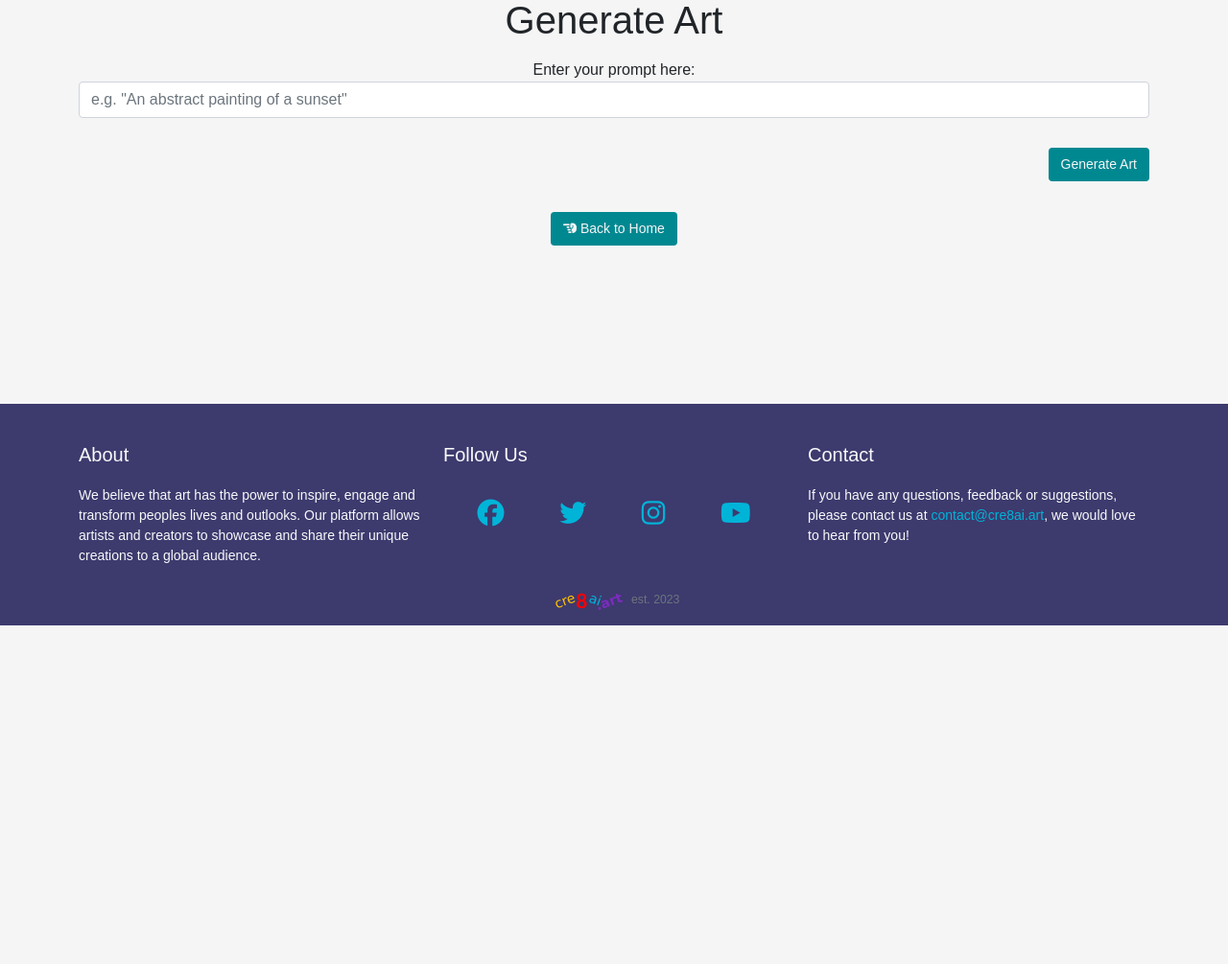
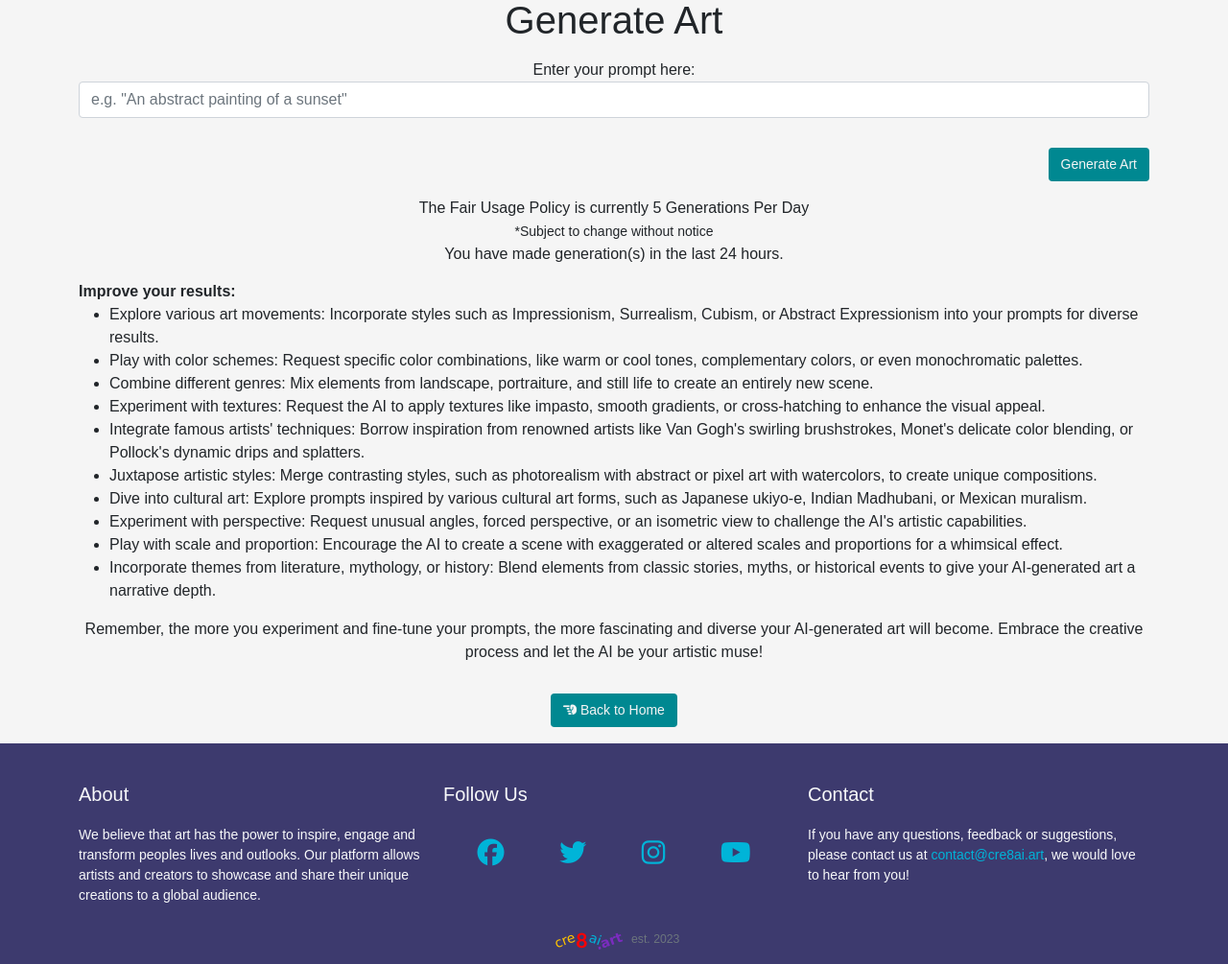
Before and after one commit to KC-7/ai-art-site, a Django app: page /generate_art/ in a window 1280 px wide. Shown: the part 148-1153 px from the top of the page at 96% size. Before the commit the page ends 800 px from the top, so only its background shows below. Run offline with Django 3.2, Linux system fonts and the light colour scheme; the visitor is signed in with stand-in values (Sample User, id 1); some libraries are stand-ins or nearby versions.

Commit message:
Image Generation: Add daily user limit for generations. Remove commented out code from Generation view and create new comments to describe remaining code. Add Generation Tips to Generation Page

```diff
--- a/art_gallery/models.py
+++ b/art_gallery/models.py
@@ -59,6 +59,9 @@ class Profile (models.Model):
     bio = models.TextField(max_length=500, blank=True)
     profile_picture = CloudinaryField('profile_pictures', default='images/defaultUser.png')
 
+    last_generation_timestamp = models.DateTimeField(null=True, blank=True)
+    generation_count = models.PositiveIntegerField(default=0)
+
     def __str__(self):
         return f"{self.user.username}'s Profile"
 
--- a/art_gallery/views.py
+++ b/art_gallery/views.py
@@ -44,6 +44,10 @@ from .forms import CommentForm, PostForm, GenerateForm, ProfileForm, EditPostFor
 if os.path.isfile('env.py'):
     import env
 
+from datetime import datetime, timedelta
+from django.utils import timezone
+from django.contrib.auth.decorators import login_required
+from django.utils.decorators import method_decorator
 
 openai.api_key = os.environ['OPENAI_API_KEY']
 
@@ -159,47 +163,84 @@ class UploadForm(FormView):
         return reverse('post_detail', args=[self.object.slug])
 
 
+@method_decorator(login_required, name='dispatch')
 class GenerateArt(FormView):
     """
-    Generates the AI artwork.
-    To avoid errors when the same prompt is used, it creates a unique Title, Slug and Public ID by adding a number to end of each duplicated search term.
+    This view requires user authentication and uses a GenerateForm to validate input.
+    It manages the generation of the image, creation of a new Post instance, and
+    limits the number of generations a user can make per day.
+
+    Attributes:
+        template_name (str): The template used to render the view.
+        form_class (class): The form class used to validate the input.
+
+    Methods:
+        form_valid(form): Processes the form if it is valid.
     """
     template_name = 'generate_art.html'
     form_class = GenerateForm
 
     def form_valid(self, form):
+        """
+        Processes the form if it is valid.
+
+        1. Checks if the user has reached the daily generation limit.
+        2. Generates an AI art image based on the user's prompt.
+        3. Creates a new Post instance for the generated image.
+        4. Increments the user's generation count.
+        5. Updates the user's last_generation_timestamp.
+
+        Args:
+            form (GenerateForm): The form instance containing the user's input.
+
+        Returns:
+            HttpResponse: Redirects to the post_detail view for the newly created post.
+        """
+        user = self.request.user
+        user_profile = user.profile
+        now = timezone.now()
+
+        # Check if the user has made any generations in the last 24 hours
+        if user_profile.last_generation_timestamp:
+            time_since_last_generation = now - user_profile.last_generation_timestamp
+
+            # Reset generation_count if it's been more than 24 hours since the last generation
+            if time_since_last_generation > timedelta(days=1):
+                user_profile.generation_count = 0
+                user_profile.save()
+
+        # Check if the user has reached their daily limit
+        if user_profile.generation_count >= 5:
+            # If the user has reached the daily limit, display an error message and return an invalid form response
+            messages.error(self.request, "You have reached your daily limit of 5 AI art generations. Please try again tomorrow.")
+            return self.form_invalid(form)
+
+        # Retrieve the prompt from the cleaned form data
         prompt = form.cleaned_data['prompt']
+
+        # Attempt to generate an image URL based on the given prompt
         try:
             image_url = generate_image_from_text(prompt)
         except ValueError:
+            # If image generation fails, display an error message and return an invalid form response
             messages.error(self.request, "We could not generate your requested image. This may have been due to your search terms. Please read the usage policy for unsuitable language and try again.")
             return self.form_invalid(form)
 
+        # Fetch the generated image from the URL and create an Image object
         response = requests.get(image_url)
         image_io = BytesIO(response.content)
         image = Image.open(image_io)
 
+        # Save the Image object to a BytesIO buffer in JPEG format
         output_io = BytesIO()
         image.save(output_io, format="JPEG")
         output_io.seek(0)
 
-        # uploaded_image = cloudinary.uploader.upload(
-        #     output_io,
-        #     public_id=f"{slugify(prompt)}",
-        #     format="jpg",
-        # )
-
+        # Create a new Post object and set its initial attributes
         post = Post()
         post.title = f"Generation for: '{prompt}'"
-        # post.description = f"AI-generated art based on the prompt: {prompt}. Created using cre8ai.art."
-        # post.post_image = uploaded_image['public_id']  # Sets the post_image field to the public_id returned by Cloudinary
-        # post.creator = self.request.user
-        # post.status = 1  # To make the post public by default
-        # post.slug = slugify(post.title)
-        # post.save()
-        # return redirect('post_detail', slug=post.slug)
 
-        # Generate a unique title
+        # Ensure the post title is unique by appending a counter if necessary
         base_title = f"Generation for: '{prompt}'"
         counter = 1
         post.title = base_title
@@ -207,8 +248,8 @@ class GenerateArt(FormView):
             post.title = f"{base_title} ({counter})"
             counter += 1
 
+        # Set the post description, creator and status
         post.description = f"AI-generated art based on the prompt: {prompt}. Created using cre8ai.art."
-        # post.post_image = uploaded_image['public_id']  # Sets the post_image field to the public_id returned by Cloudinary
         post.creator = self.request.user
         post.status = 1  # To make the post public by default
 
@@ -222,17 +263,23 @@ class GenerateArt(FormView):
             public_id = f"{base_slug}-{counter}"
             counter += 1
 
-        # Upload the image with the unique public_id
+        # Upload the image to Cloudinary with the unique public_id
         uploaded_image = cloudinary.uploader.upload(
             output_io,
             public_id=public_id,
             format="jpg",
         )
 
-        # Sets the post_image field to the public_id returned by Cloudinary
+        # Set the post_image field to the public_id returned by Cloudinary
         post.post_image = uploaded_image['public_id']
+        post.save()
 
-        post.save()
+        # Increment the user's generation count and update the timestamp
+        user_profile.generation_count += 1
+        user_profile.last_generation_timestamp = now
+        user_profile.save()
+
+        # Redirect to the post_detail view for the newly created post
         return redirect('post_detail', slug=post.slug)
 
 
--- a/templates/generate_art.html
+++ b/templates/generate_art.html
@@ -12,17 +12,26 @@
     {{ form.as_p }}
     <button type="submit" class="btn btn-custom right" id="generate-art-btn">Generate Art</button>
   </form>
-  <!-- <div>
-    <strong>
-      <ul>
-        <li>Try saying xxxx.....</li>
-        <li>Try saying xxxx.....</li>
-        <li>Try saying xxxx.....</li>
-        <li>Try saying xxxx.....</li>
-        <li>Try saying xxxx.....</li>
-      </ul>
-    </strong>
-  </div> -->
+  <p>
+    The Fair Usage Policy is currently 5 Generations Per Day<br><small>*Subject to change without notice</small><br>
+    You have made {{ request.user.profile.generation_count }} generation(s) in the last 24 hours.
+  </p>
+  <div>
+    <strong>Improve your results:</strong>
+    <ul class="improve-list">
+      <li>Explore various art movements: Incorporate styles such as Impressionism, Surrealism, Cubism, or Abstract Expressionism into your prompts for diverse results.</li>
+      <li>Play with color schemes: Request specific color combinations, like warm or cool tones, complementary colors, or even monochromatic palettes.</li>
+      <li>Combine different genres: Mix elements from landscape, portraiture, and still life to create an entirely new scene.</li>
+      <li>Experiment with textures: Request the AI to apply textures like impasto, smooth gradients, or cross-hatching to enhance the visual appeal.</li>
+      <li>Integrate famous artists' techniques: Borrow inspiration from renowned artists like Van Gogh's swirling brushstrokes, Monet's delicate color blending, or Pollock's dynamic drips and splatters.</li>
+      <li>Juxtapose artistic styles: Merge contrasting styles, such as photorealism with abstract or pixel art with watercolors, to create unique compositions.</li>
+      <li>Dive into cultural art: Explore prompts inspired by various cultural art forms, such as Japanese ukiyo-e, Indian Madhubani, or Mexican muralism.</li>
+      <li>Experiment with perspective: Request unusual angles, forced perspective, or an isometric view to challenge the AI's artistic capabilities.</li>
+      <li>Play with scale and proportion: Encourage the AI to create a scene with exaggerated or altered scales and proportions for a whimsical effect.</li>
+      <li>Incorporate themes from literature, mythology, or history: Blend elements from classic stories, myths, or historical events to give your AI-generated art a narrative depth.</li>
+    </ul>
+    <p>Remember, the more you experiment and fine-tune your prompts, the more fascinating and diverse your AI-generated art will become. Embrace the creative process and let the AI be your artistic muse!</p>
+  </div>
   <div class="loading-message hide text-center">
     <img src="{% static 'images/spinner.gif' %}" alt="Loading...">
     <p>AI magic taking place 🧙‍♂️</p>
```
Also changed, not shown: art_gallery/migrations/0008_auto_20230424_1537.py (added).
